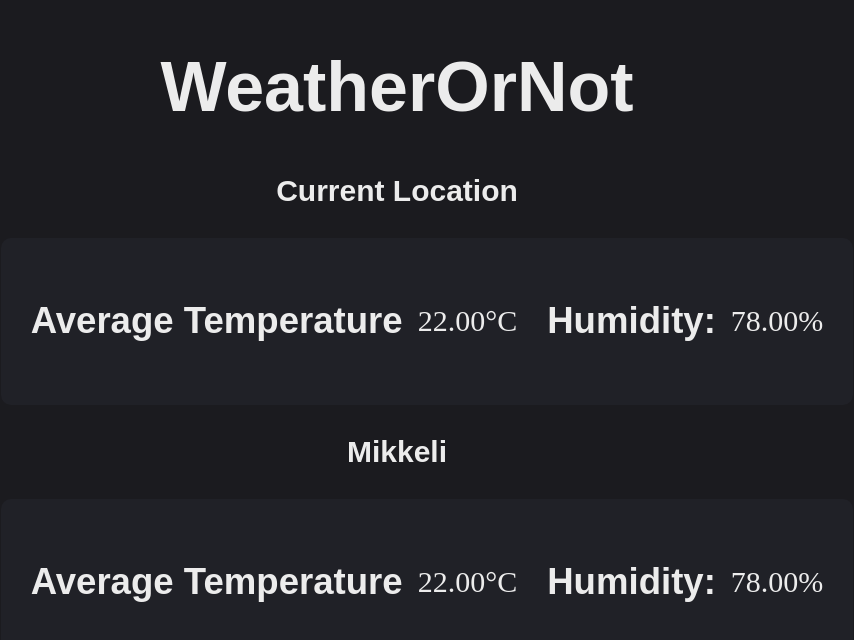
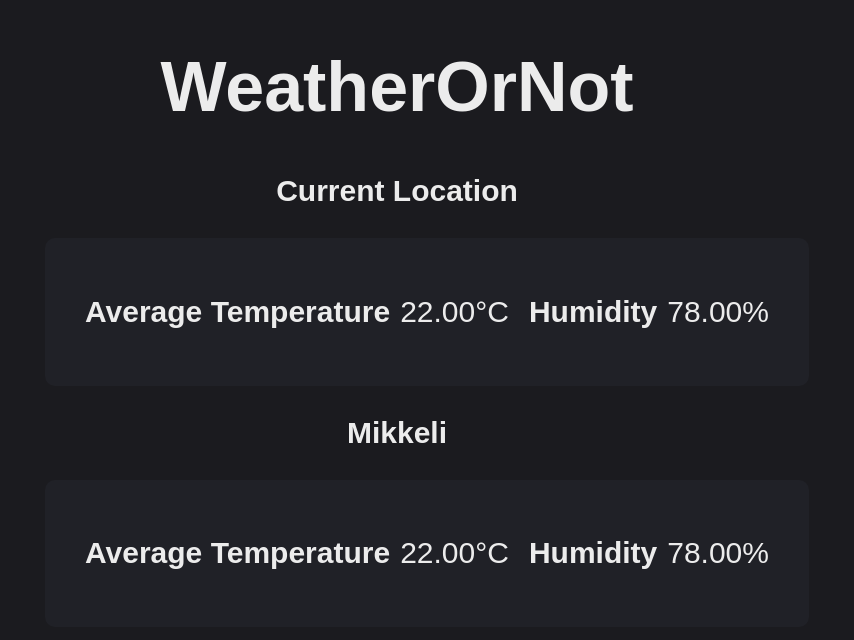
Before and after one commit to Andebugulin/WeatherOrNot, a React (Vite) app in the folder web-app/: page / in a window 1280 px wide. Shown: the top 640 px of the page, without its empty margins (243-1097 px from the left). Built offline with nearby package versions, Linux system fonts and the light colour scheme.

Commit message:
Updated fonts on the web-page

```diff
--- a/web-app/src/WeatherBox.tsx
+++ b/web-app/src/WeatherBox.tsx
@@ -6,7 +6,7 @@ const WeatherBox = ({ temperature, humidity }) => (
       <h2>Average Temperature</h2>
       <span>{temperature}°C</span>
       <br />
-      <h2>Humidity:</h2>
+      <h2>Humidity</h2>
       <span>{humidity}%</span>
     </p>
   </div>
--- a/web-app/src/index.css
+++ b/web-app/src/index.css
@@ -56,12 +56,17 @@ h3 {
 .box p {
   display: flex;
   flex-direction: row;
-  justify-content: space-between;
+  justify-content: space-evenly;
   align-items: center;
   font-size: 2px;
 }
 
 .box span {
-  font-family: Eloquia Display;
+  font-family: Arial, sans-serif;
   font-size: 30px;
 }
+
+.box h2 {
+  font-family: 'Eloquia Display', Arial, sans-serif;
+  font-size: 30px;
+}
```
